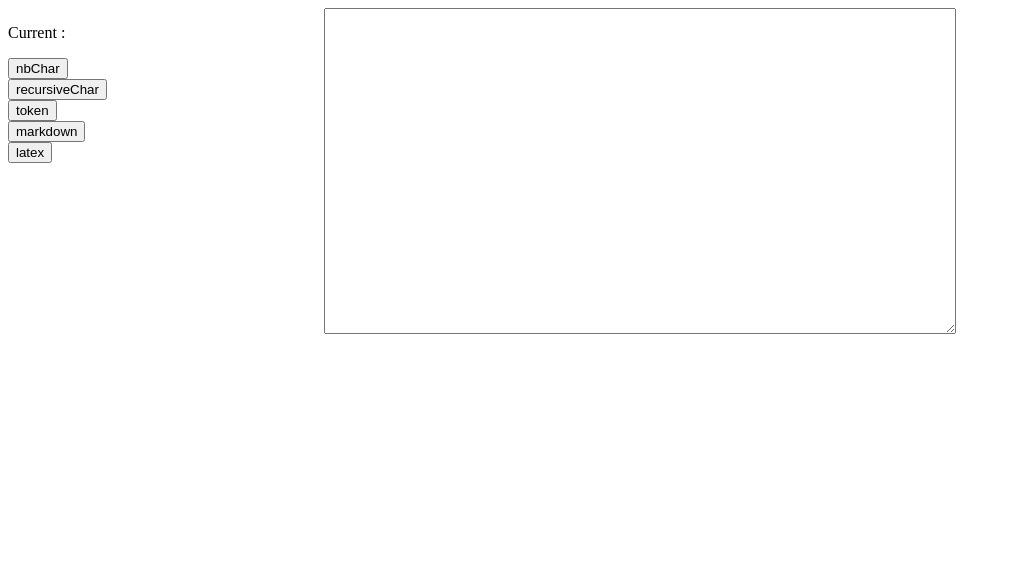
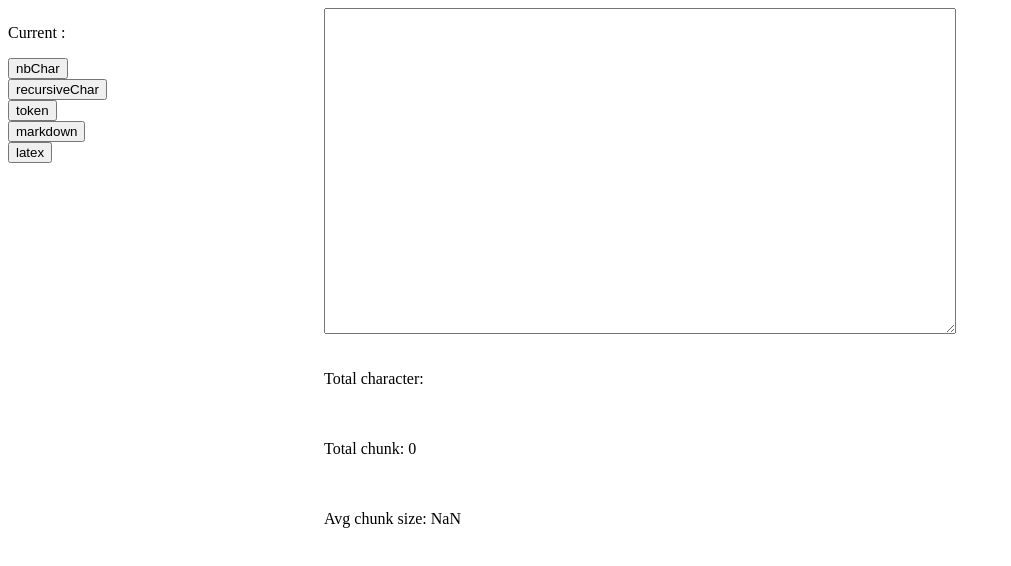
Before and after one commit to CookieGigi/ChunkComparer, a React app: page / in a window 1280 px wide. Shown: the top 566 px of the page, without its empty margins (0-1011 px from the left). Built offline with nearby package versions, Linux system fonts and the light colour scheme; the HTML template or start-up script is replaced by a standard one.

Commit message:
feat : add metrics

```diff
--- a/src/App.tsx
+++ b/src/App.tsx
@@ -46,6 +46,14 @@ const App = () => {
 			</div>
 			<div className="mainContainer">
 				<textarea className="textContainer" onChange={onChange}></textarea>
+				<p>Total character: {text?.length}</p>
+				<p>Total chunk: {chunks.length}</p>
+				<p>
+					Avg chunk size:{" "}
+					{(
+						chunks.reduce((a, b) => a + b.text.length, 0) / chunks.length
+					).toFixed(1)}
+				</p>
 				<ChunkedTextVisualizer chunks={chunks}></ChunkedTextVisualizer>
 			</div>
 		</div>
```
